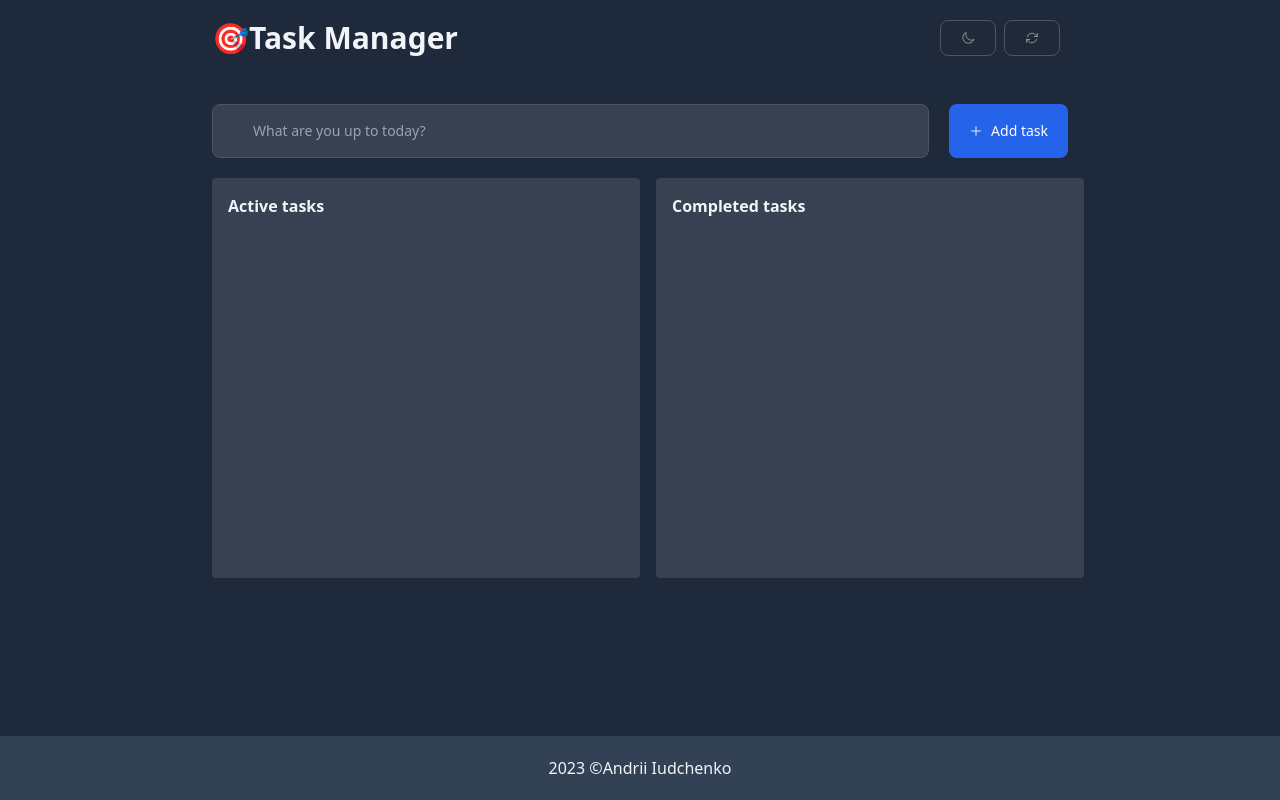
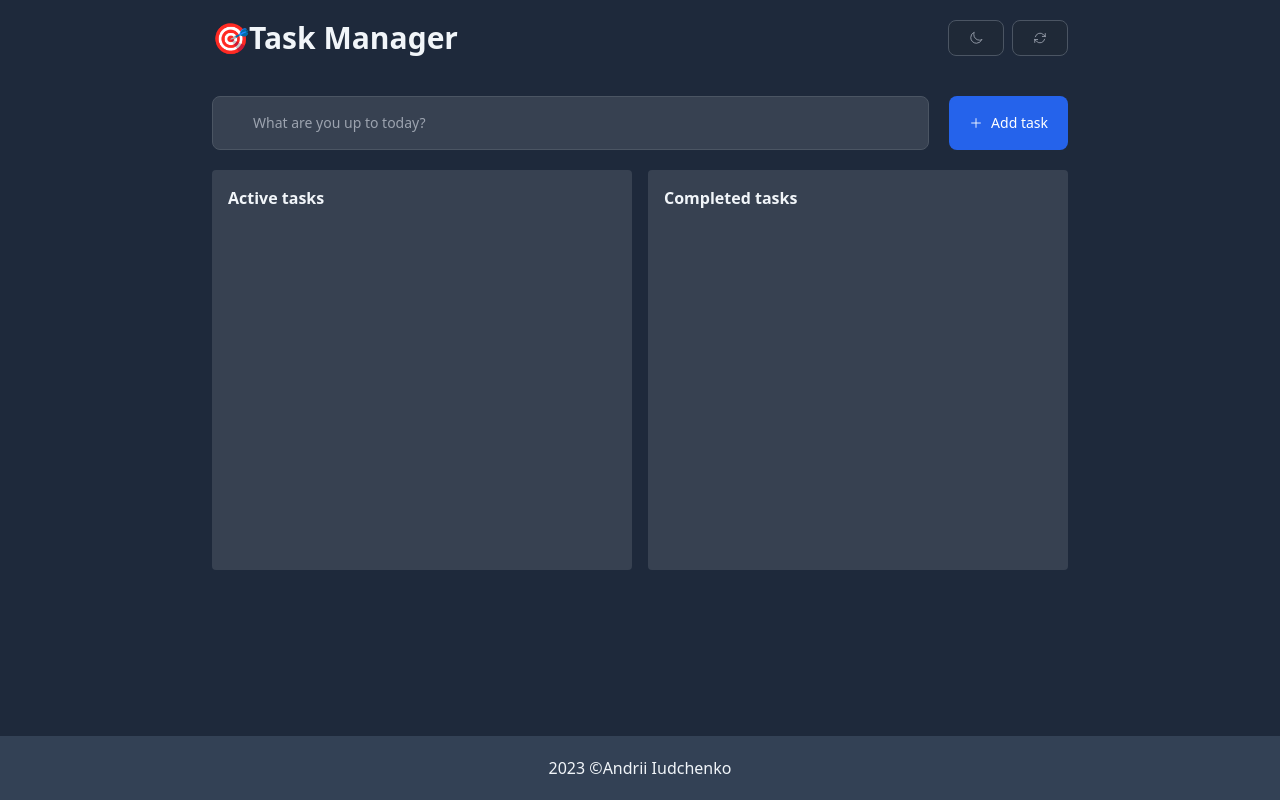
Before and after one commit to iudchenko/draggable-task-manager, a React (Vite) app: page / in a window 1280 px wide. Built offline with nearby package versions, Linux system fonts and the light colour scheme.

Commit message:
styling fixes

```diff
--- a/src/components/DarkModeToggle.tsx
+++ b/src/components/DarkModeToggle.tsx
@@ -5,7 +5,7 @@ function DarkModeToggle() {
   const [enabled, setDarkMode] = useDarkMode();
   return (
     <button
-      className="py-2.5 px-5 mr-2 mb-2 text-sm font-medium text-gray-900 focus:outline-none bg-white rounded-lg border border-gray-200 hover:bg-gray-100 hover:text-blue-700 focus:z-10 focus:ring-4 focus:ring-gray-200 dark:focus:ring-gray-700 dark:bg-gray-800 dark:text-gray-400 dark:border-gray-600 dark:hover:text-white dark:hover:bg-gray-700"
+      className="py-2.5 px-5 text-sm font-medium text-gray-900 focus:outline-none bg-white rounded-lg border border-gray-200 hover:bg-gray-100 hover:text-blue-700 focus:z-10 focus:ring-4 focus:ring-gray-200 dark:focus:ring-gray-700 dark:bg-gray-800 dark:text-gray-400 dark:border-gray-600 dark:hover:text-white dark:hover:bg-gray-700"
       onClick={() => setDarkMode((prev: boolean) => !prev)}
     >
       {enabled ? <HiOutlineMoon /> : <HiOutlineSun />}
--- a/src/components/Header.tsx
+++ b/src/components/Header.tsx
@@ -7,7 +7,7 @@ function Header() {
       <h1 className="text-xl md:text-3xl font-bold justify-center">
         🎯Task Manager
       </h1>
-      <div>
+      <div className="flex lg:justify-between gap-2">
         <DarkModeToggle />
         <ResetButton />
       </div>
--- a/src/components/ResetButton.tsx
+++ b/src/components/ResetButton.tsx
@@ -34,7 +34,7 @@ function ResetButton() {
 
   return (
     <button
-      className="py-2.5 px-5 mr-2 mb-2 text-sm font-medium text-gray-900 focus:outline-none bg-white rounded-lg border border-gray-200 hover:bg-gray-100 hover:text-blue-700 focus:z-10 focus:ring-4 focus:ring-gray-200 dark:focus:ring-gray-700 dark:bg-gray-800 dark:text-gray-400 dark:border-gray-600 dark:hover:text-white dark:hover:bg-gray-700"
+      className="py-2.5 px-5 text-sm font-medium text-gray-900 focus:outline-none bg-white rounded-lg border border-gray-200 hover:bg-gray-100 hover:text-blue-700 focus:z-10 focus:ring-4 focus:ring-gray-200 dark:focus:ring-gray-700 dark:bg-gray-800 dark:text-gray-400 dark:border-gray-600 dark:hover:text-white dark:hover:bg-gray-700"
       onClick={handleReset}
     >
       {<HiOutlineArrowPath />}
--- a/src/components/TaskContainer.tsx
+++ b/src/components/TaskContainer.tsx
@@ -9,7 +9,7 @@ export default function TaskContainer() {
 
   return (
     <div className="flex gap-4 justify-between min-h-[50vh] flex-col lg:flex-row">
-      <div className="grow shrink-0 basis-1/2 list-none bg-gray-100 dark:bg-gray-700 rounded p-4">
+      <div className="grow shrink-0  basis-half list-none bg-gray-100 dark:bg-gray-700 rounded p-4">
         <h2 className="pb-2 font-bold">Active tasks</h2>
         <Droppable droppableId="ActiveTasks">
           {(provided, snapshot) => (
@@ -26,7 +26,7 @@ export default function TaskContainer() {
           )}
         </Droppable>
       </div>
-      <div className="grow shrink-0 basis-1/2 list-none bg-gray-100 dark:bg-gray-700 rounded p-4">
+      <div className="grow shrink-0 basis-half list-none bg-gray-100 dark:bg-gray-700 rounded p-4">
         <h2 className="pb-2 font-bold">Completed tasks</h2>
         <Droppable droppableId="CompletedTasks">
           {(provided, snapshot) => (
--- a/tailwind.config.js
+++ b/tailwind.config.js
@@ -3,7 +3,11 @@ export default {
   darkMode: "class",
   content: ["./index.html", "./src/**/*.{js,ts,jsx,tsx}"],
   theme: {
-    extend: {},
+    extend: {
+      flexBasis: {
+        half: "calc(50% - 8px)",
+      },
+    },
   },
   plugins: [],
 };
```
